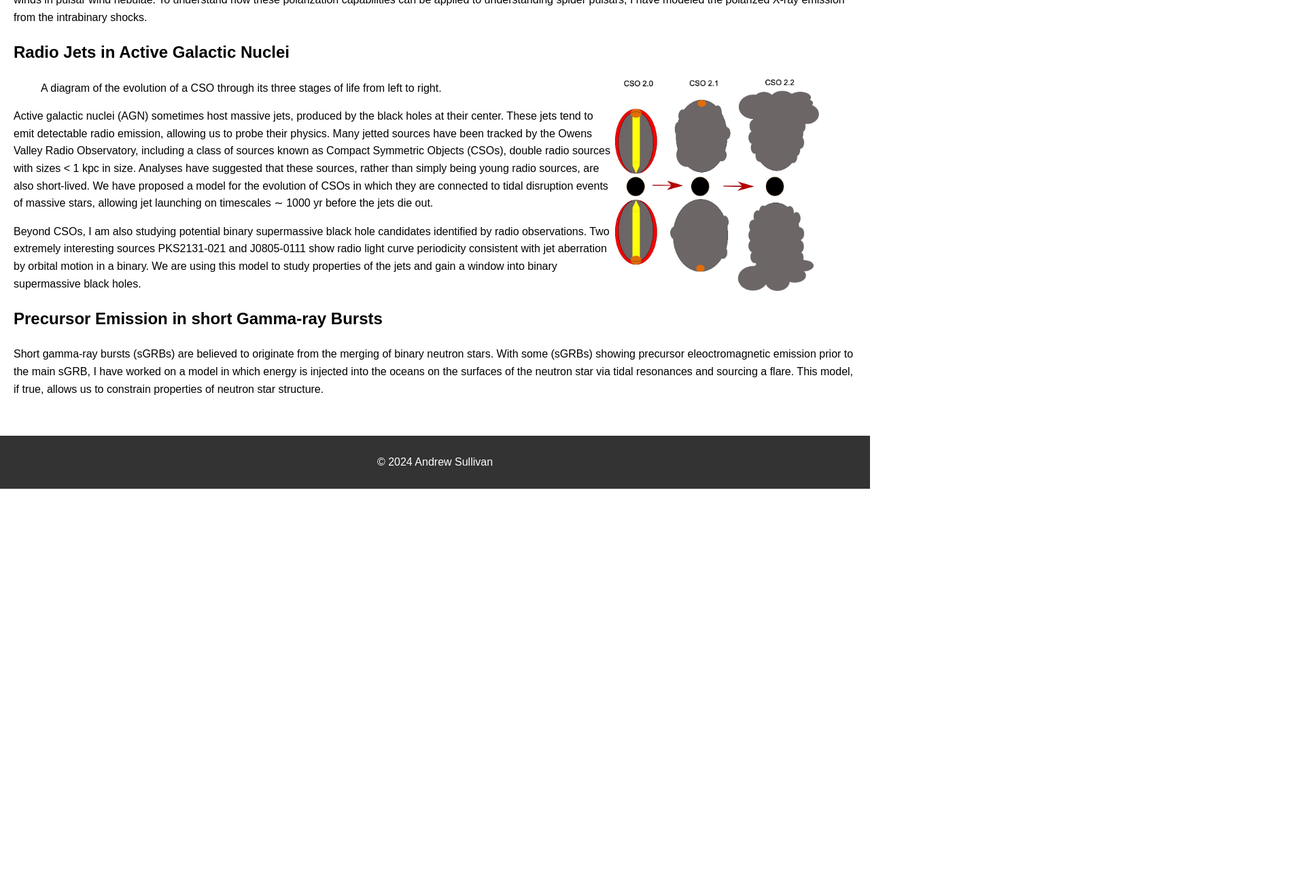
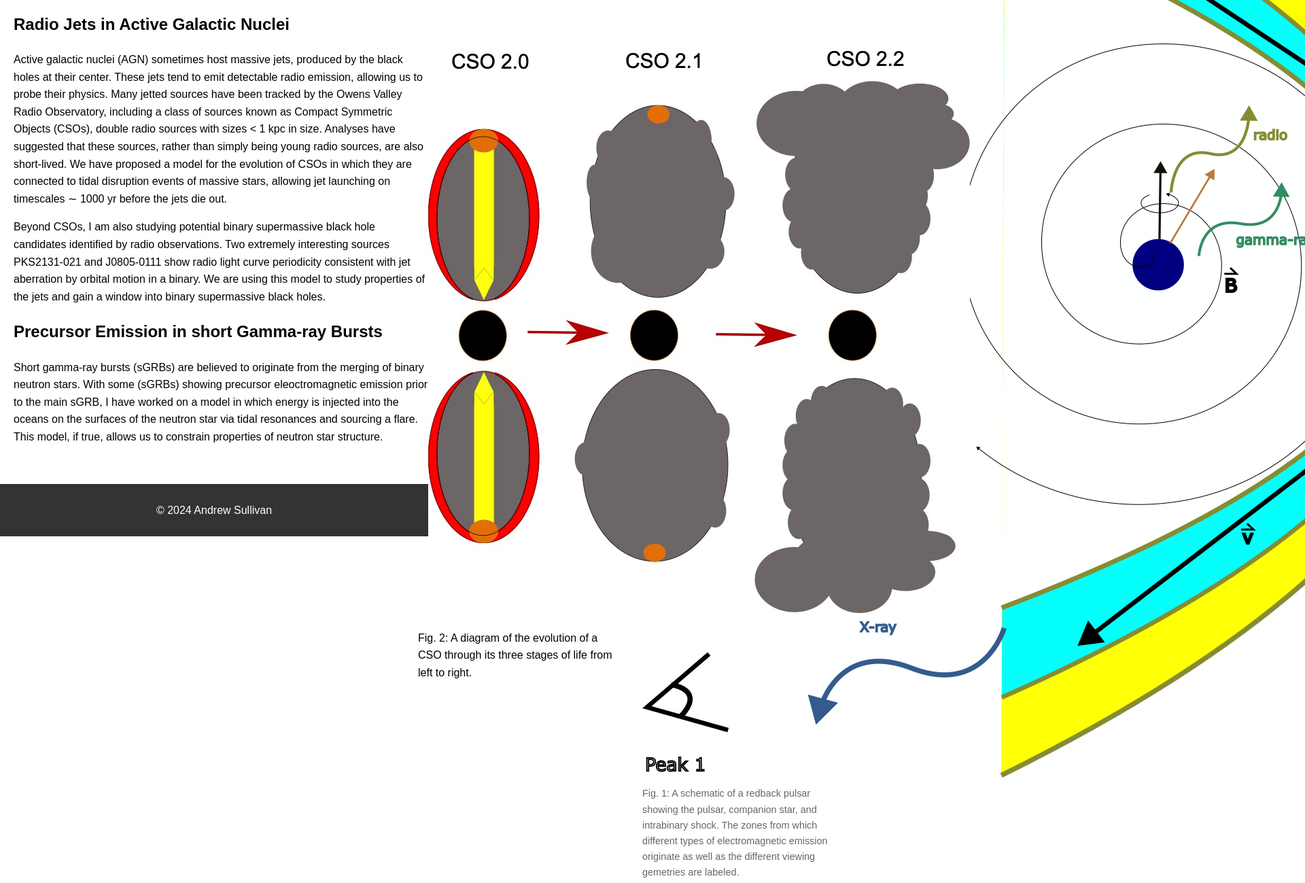
Before and after one commit to a-sullivan/a-sullivan.github.io, a plain HTML site: page research.html in a window 1280 px wide. Shown: the part 583-1882 px from the top of the page at 68% size, 1920 px wide, since content can reach past the window. Before the commit the page ends 1302 px from the top, so only its background shows below. Drawn offline with Linux system fonts and the light colour scheme.

Commit message:
eigth commit

```diff
--- a/research.html
+++ b/research.html
@@ -23,10 +23,10 @@
 
         <section id="Spiders">
             <h2>Spider Pulsars</h2>
-            <figure>
-                <img src="Redback_Pulsar.eps.png" alt="Redback pulsar" class="right-image">
-                <figcaption>A schematic of a redback pulsar showing the pulsar, companion star, and intrabinary shock. The zones from which different types of electromagnetic emission originate as well as the different viewing gemetries are labeled.</figcaption>
-            </figure>
+            <div class="right-image">
+                <img src="Redback_Pulsar.eps.png" alt="Redback pulsar">
+                <p class="image-caption">Fig. 1: A schematic of a redback pulsar showing the pulsar, companion star, and intrabinary shock. The zones from which different types of electromagnetic emission originate as well as the different viewing gemetries are labeled.</p>
+            </div>
             <p>Spider pulsars are a class of binary pulsars with low mass companion stars. The orbital periods of these sources are &lt; 1 day, putting the companion very close to the pulsar. Consequently, the high energy emission from the pulsar irradiates and ablates the companion star, driving off a massive stellar wind. The stellar wind collides with the pulsar wind, producing an intrabinary shock. High energy particle acceleration of electrons and positrons in the intrabinary shock leads to orbital phase-modulated X-ray emission. I have worked on X-ray observations and modeling of the intrabinary shocks to understand the particle acceleration and properties of the shocked pulsar wind.
             </p>
 
@@ -36,10 +36,10 @@
 
         <section id="radiojets" >
             <h2>Radio Jets in Active Galactic Nuclei</h2>
-            <figure>
-                <img src="CSO_drawing_wexternalshock.jpg" alt="Csos" class="right-image">
-                <figcaption>A diagram of the evolution of a CSO through its three stages of life from left to right.</figcaption>
-            </figure>
+            <div class="right-image">
+                <img src="CSO_drawing_wexternalshock.jpg" alt="Csos">
+                <p class="right-image">Fig. 2: A diagram of the evolution of a CSO through its three stages of life from left to right.</p>
+            </div>
             <p> Active galactic nuclei (AGN) sometimes host massive jets, produced by the black holes at their center. These jets tend to emit detectable radio emission, allowing us to probe their physics. Many jetted sources have been tracked by the Owens Valley Radio Observatory, including a class of sources known as Compact Symmetric Objects (CSOs), double radio sources with sizes &lt; 1 kpc in size. Analyses have suggested that these sources, rather than simply being young radio sources, are also short-lived. We have proposed a model for the evolution of CSOs in which they are connected to tidal disruption events of massive stars, allowing jet launching on timescales &sim; 1000 yr before the jets die out.</p>
 
             <p> Beyond CSOs, I am also studying potential binary supermassive black hole candidates identified by radio observations. Two extremely interesting sources PKS2131-021 and J0805-0111 show radio light curve periodicity consistent with jet aberration by orbital motion in a binary. We are using this model to study properties of the jets and gain a window into binary supermassive black holes.</p>
--- a/styles.css
+++ b/styles.css
@@ -70,6 +70,12 @@ footer {
     height: auto; /* Maintains aspect ratio */
 }
 
+.image-caption {
+    font-size: 0.9em; /* Makes the caption slightly smaller */
+    color: #666; /* Optional: subtle gray color for the caption */
+    margin-top: 5px; /* Adds space between the image and the caption */
+}
+
 @media (max-width: 600px) {
     .content-section {
         flex-direction: column; /* Stack text and image vertically */
```
